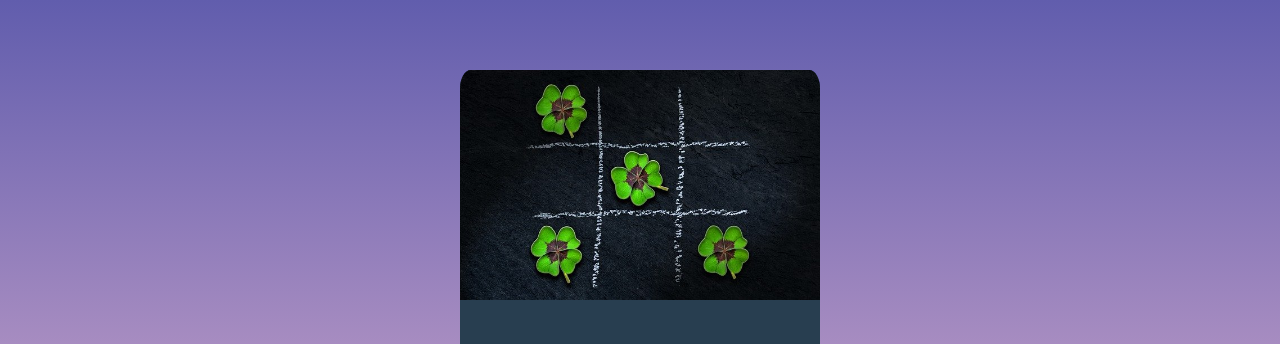
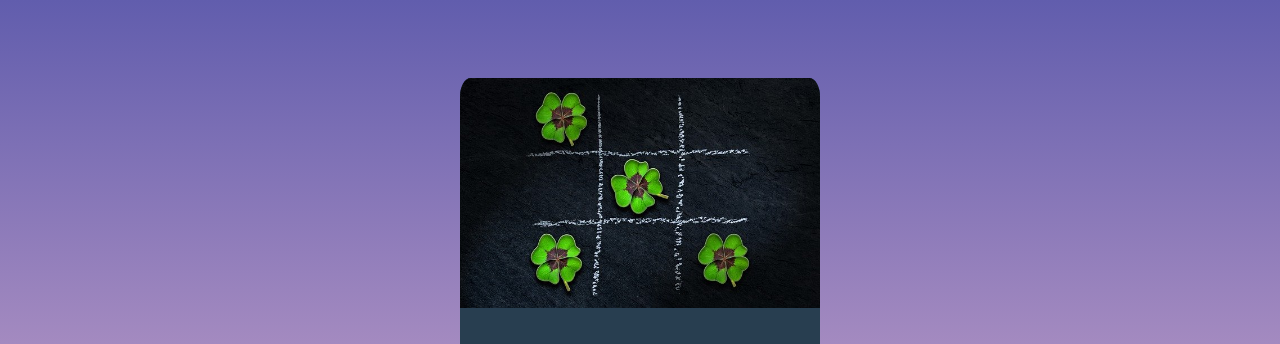
Before and after one commit to LucieKopasova/piskvorky, a plain HTML site: page index.html in a window 1280 px wide. Shown: the top 344 px of the page. Drawn offline with Linux system fonts and the light colour scheme.

Commit message:
oprava pozadí

```diff
--- a/style.css
+++ b/style.css
@@ -14,6 +14,8 @@ h1 {
 
 body {
   background: linear-gradient(to bottom, #615dad, #ffc8da);
+  min-height: 100vh;
+  padding-top: 70px;
 }
 
 
@@ -27,10 +29,7 @@ body {
   overflow: hidden;
   background-color: #283e50;
   border-radius: 3% 3% 0 0;
-  position: relative;
-  left: 50%;
-  translate: -50%;
-  margin: 70px 0 80px 0;
+  margin: 0 auto;
   display: flex;
   flex-direction: column;
 }
@@ -61,8 +60,7 @@ body {
 
 .game-button--rules {
   background-color: #1fcca4;
-
-  border-bottom: 1px rgb(114, 114, 114) solid;
+  border-bottom: 1px solid rgb(114, 114, 114);
 }
 
 .game-button--start {
```
